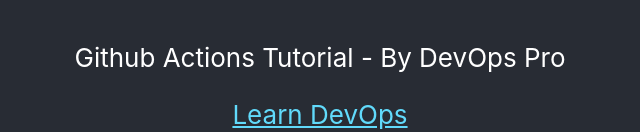
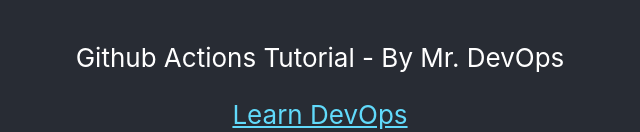
Before and after one commit to vikash-kumar01/github-actions-crash-course, a React (Create React App) app: page / in a window 1280 px wide. Shown: the part 487-619 px from the top of the page, without its empty margins (320-960 px from the left). Built offline with nearby package versions, Linux system fonts and the light colour scheme.

Commit message:
Added Build Steps

```diff
--- a/src/App.js
+++ b/src/App.js
@@ -8,7 +8,7 @@
         <img src={logo} className="App-logo" alt="logo" />
         <p>
           {process.env.REACT_APP_WELCOME_TEXT || "Github Actions Tutorial"} - By
-          DevOps Pro
+          Mr. DevOps
         </p>
         <a
           className="App-link"
```
